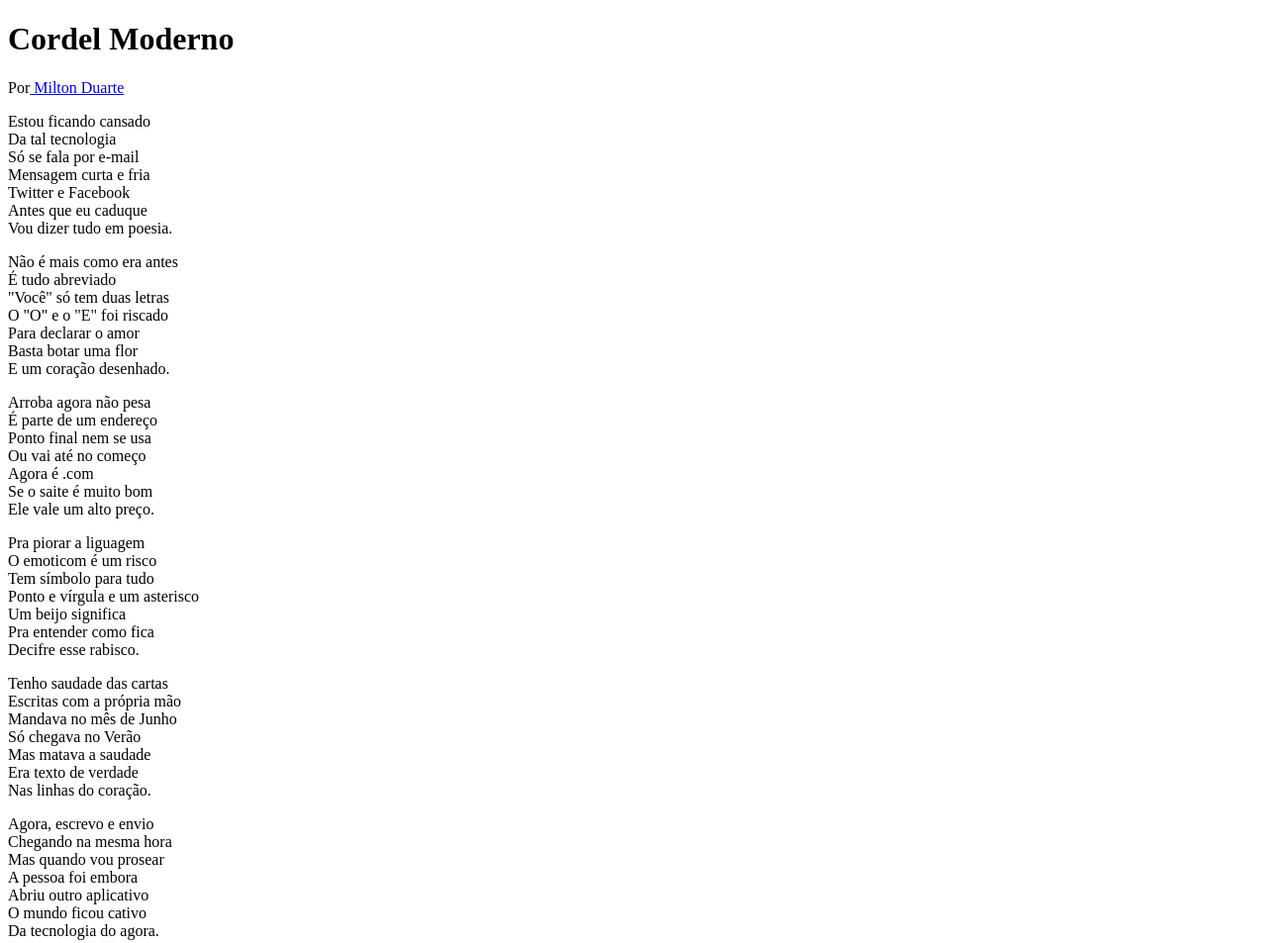
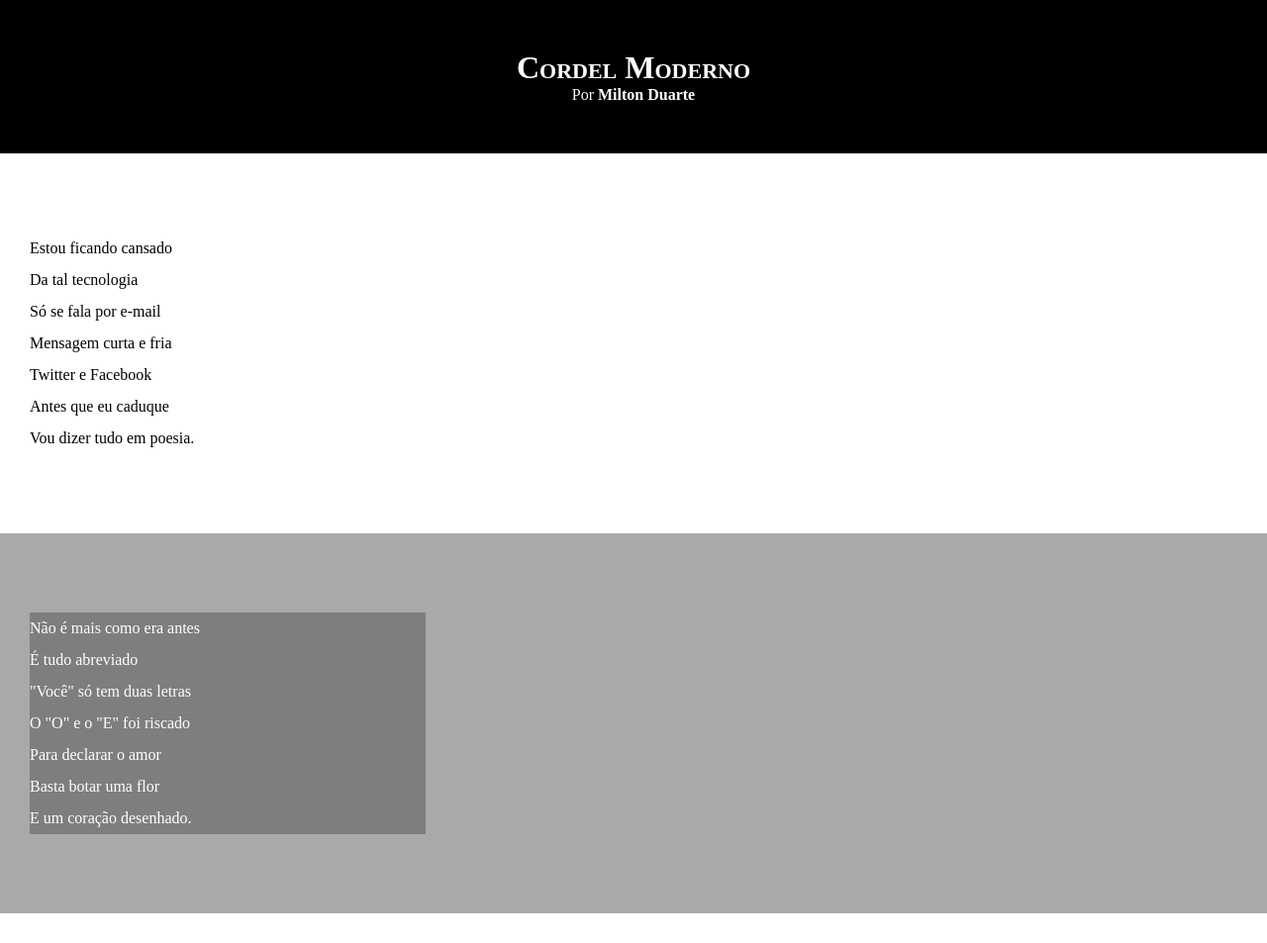
Before and after one commit to CalixtoDevHub/HTML-CSS, a plain HTML site: page d012/index.html in a window 1280 px wide. Shown: the top 953 px of the page at 99% size. Drawn offline with Linux system fonts and the light colour scheme; files that its build step writes are made by us from their sources.

Commit message:
atualizações

```diff
--- a/d012/index.html
+++ b/d012/index.html
@@ -4,7 +4,7 @@
     <meta charset="UTF-8" />
     <meta name="viewport" content="width=device-width, initial-scale=1.0" />
     <title>Cordel Moderno</title>
-    <link rel="stylesheet" href="estilo/style.css">
+    <link rel="stylesheet" href="style.css">
   </head>
   <body>
     <header>
--- a/d012/style.css
+++ b/d012/style.css
@@ -1 +1,59 @@
-@charset "UTF-8";
+
+* {
+    margin: 0;
+    padding: 0;
+    box-sizing: border-box;
+
+}
+html, body {
+    min-height: 100vh;
+    background-color:darkgray;
+
+}
+header {
+    background-color: black;
+    color: white;
+    text-align: center;
+}
+header > h1 {
+    padding-top:50px;
+    font-variant: small-caps;
+}
+header > p {
+    padding-bottom: 50px;
+}
+ header a, footer a {
+    color:white;
+    text-decoration: none;
+    font-weight: bolder;
+}
+header a:hover, footer a:hover {
+    text-decoration: underline;
+}
+section {
+    padding-top: 10vh;
+    padding-bottom:10vh ;
+    line-height: 2em;
+    padding-left: 30px;
+
+}
+section.normal {
+    background-color: white;
+    color: black;
+}
+section.imagem {
+    background-color: rgb (51, 51, 51);
+    color: white;
+
+}
+section.imagem > p {
+    background-color: rgba(0, 0, 0, 0.253);
+    width: 400px;
+
+}
+footer {
+    background-color: black;
+    color: white;
+    text-align: center;
+    padding: 10px;
+}
```
